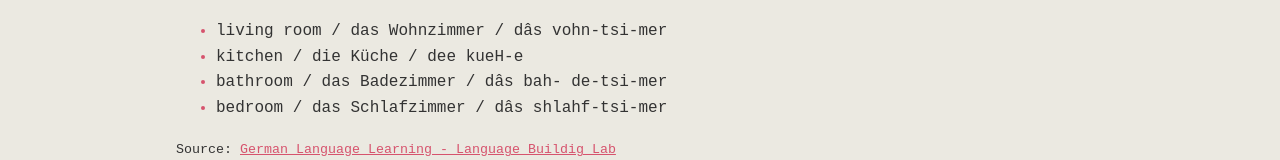
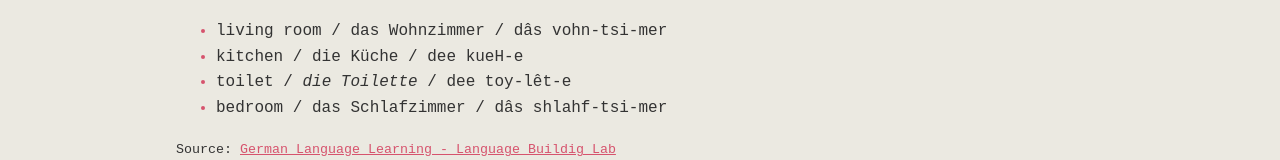
Before and after one commit to alisonmeng/german-for-beginner, a plain HTML site: page vocabulary.html in a window 1280 px wide. Shown: the part 939-1099 px from the top of the page. Drawn offline with Linux system fonts and the light colour scheme.

Commit message:
change vocabulary

```diff
--- a/vocabulary.html
+++ b/vocabulary.html
@@ -67,7 +67,7 @@
                 <ul>
                     <li>living room / das Wohnzimmer / dâs vohn-tsi-mer</li>
                     <li>kitchen / die Küche / dee kueH-e</li>
-                    <li>bathroom / das Badezimmer / dâs bah- de-tsi-mer</li>
+                    <li>toilet / <i><a href="images/meme6.png" style="color:#333333; text-decoration: none;">die Toilette</a></i> / dee toy-lêt-e</li>
                     <li>bedroom / das Schlafzimmer / dâs shlahf-tsi-mer</li>
                 </ul>
             </div>
```
Also changed, not shown: 2 other files.
